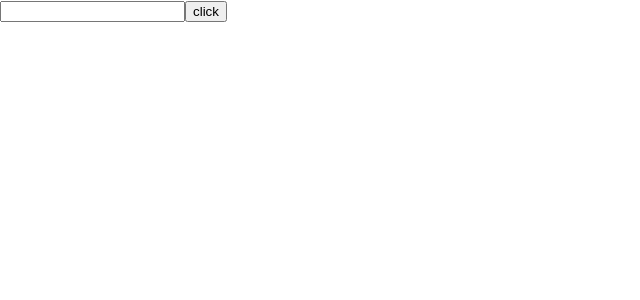
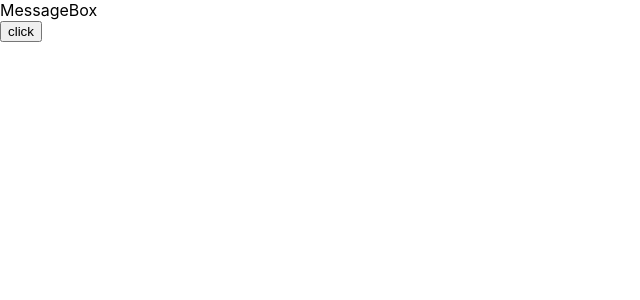
Before and after one commit to widisal125/learn-reactjs, a React (Create React App) app: page / in a window 1280 px wide. Shown: the top 300 px of the page, without its empty margins (0-640 px from the left). Built offline with nearby package versions, Linux system fonts and the light colour scheme.

Commit message:
Class ref added

```diff
--- a/src/App.js
+++ b/src/App.js
@@ -1,9 +1,10 @@
 import logo from './logo.svg';
 import './App.css';
 import RefsDemo from './components/RefsDemo';
+import ClassRef from './components/ClassRef';
 
 function App() {
-  return (<RefsDemo />);
+  return (<ClassRef />);
 }
 
 export default App;
--- /dev/null
+++ b/src/components/ClassRef.js
@@ -0,0 +1,25 @@
+import React, { Component } from 'react'
+import MessageBox from './MessageBox'
+
+class ClassRef extends Component {
+  constructor(props) {
+    super(props)
+
+    this.mbRef = React.createRef();
+  }
+
+  handleClick = () => {
+    this.mbRef.current.showMessage();
+  }
+
+  render() {
+    return (
+      <div>
+        <MessageBox ref={this.mbRef} />
+        <button onClick={this.handleClick}>click</button>
+      </div>
+    )
+  }
+}
+
+export default ClassRef
--- /dev/null
+++ b/src/components/MessageBox.js
@@ -0,0 +1,20 @@
+import React, { Component } from 'react'
+
+class MessageBox extends Component {
+
+  constructor(props) {
+    super(props)
+  }
+
+  showMessage = () => {
+    alert('My Message')
+  }
+
+  render() {
+    return (
+      <div>MessageBox</div>
+    )
+  }
+}
+
+export default MessageBox
```
